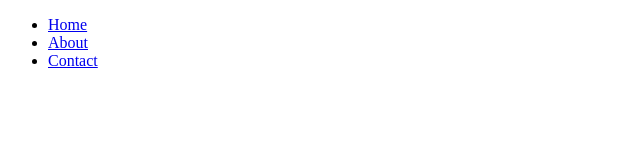
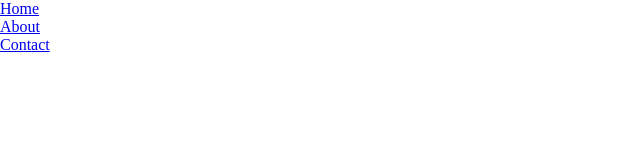
Before and after one commit to sencinia/Day-8, a plain HTML site: page index.html in a window 1280 px wide. Shown: the whole page, without its empty margins (0-640 px from the left). Drawn offline with Linux system fonts and the light colour scheme.

Commit message:
Linked css file and set margin and padding to 0

```diff
--- a/css/style.css
+++ b/css/style.css
@@ -0,0 +1,4 @@
+* {
+    margin: 0;
+    padding: 0;
+}
--- a/index.html
+++ b/index.html
@@ -5,6 +5,7 @@
     <meta http-equiv="X-UA-Compatible" content="IE=edge">
     <meta name="viewport" content="width=device-width, initial-scale=1.0">
     <title>Day-8</title>
+    <link rel="stylesheet" href="./css/style.css">
 </head>
 <body>
     <header>
```
